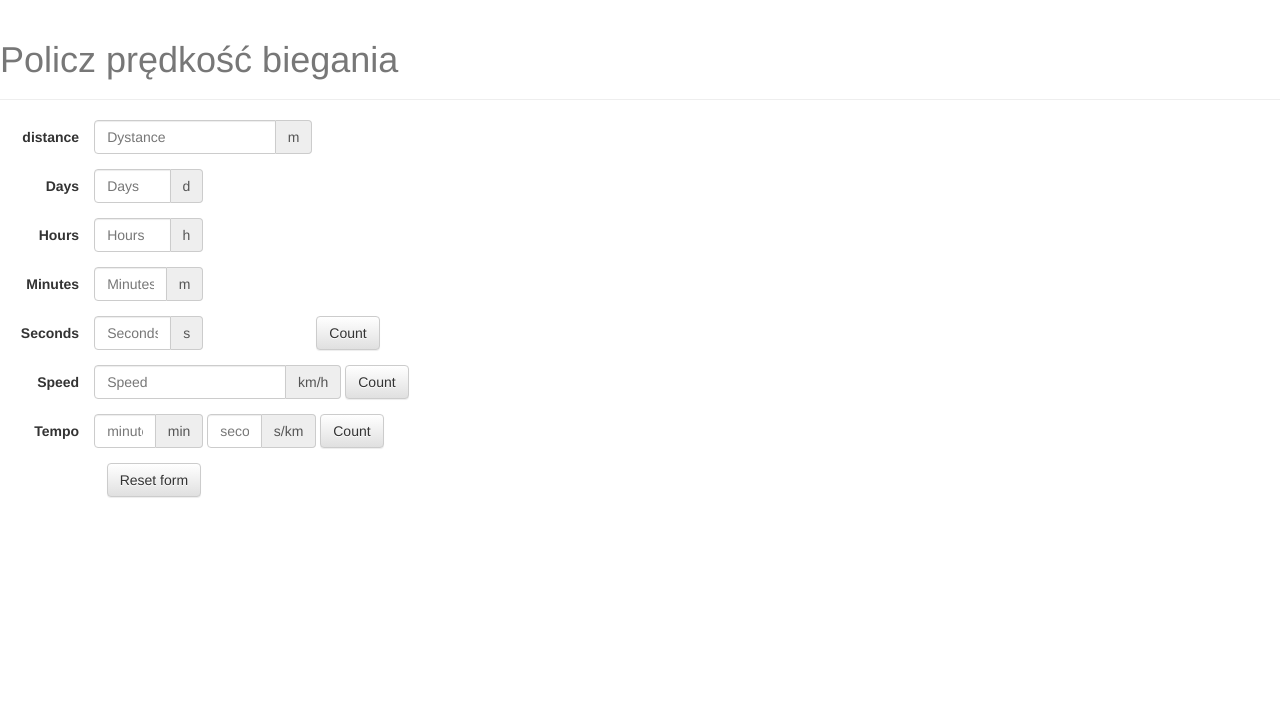
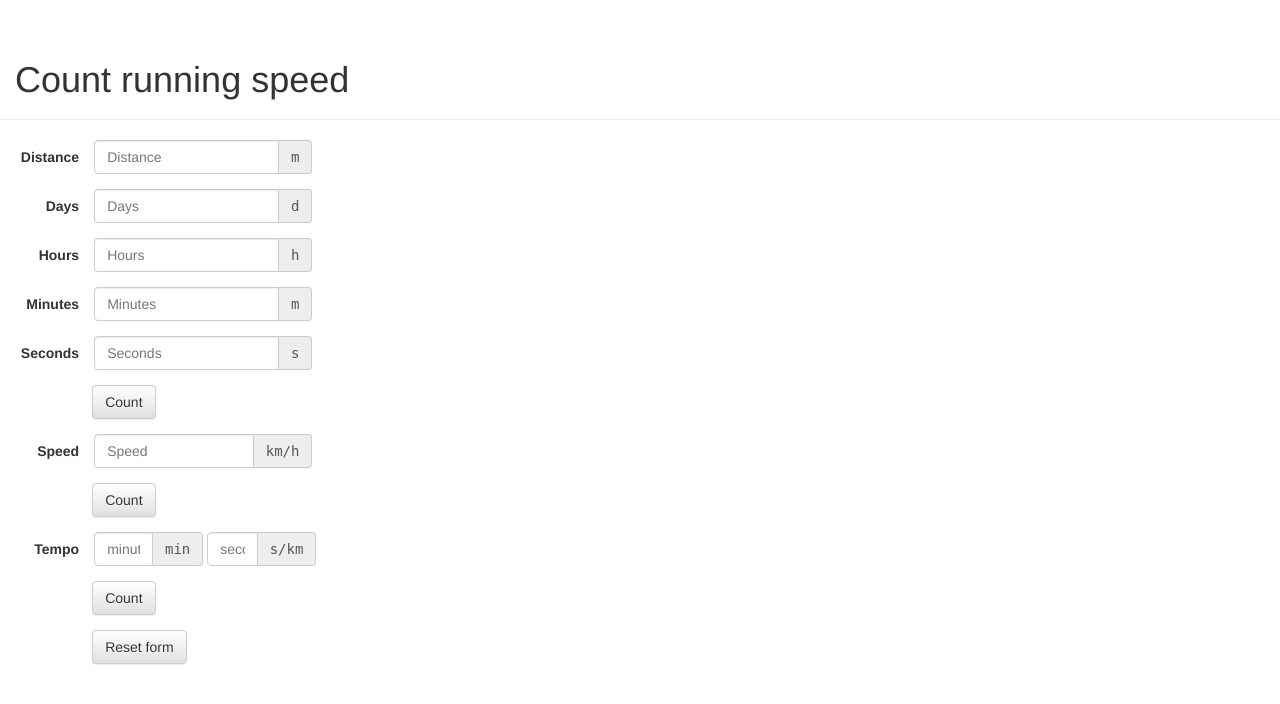
Before and after one commit to dracorp/running-calculator, a plain HTML site: page index.html in a window 1280 px wide. Drawn offline with Linux system fonts and the light colour scheme.

Commit message:
Improved view

```diff
--- a/css/style.css
+++ b/css/style.css
@@ -1,26 +1,3 @@
-/** -------------------------------------------- */
-/** --- Base ----------------------------------- */
-/** -------------------------------------------- */
-/*body								{background-color: #333; color: #f0f0f0;}*/
-h1, h2, h3, h4, h5, h6 				{color:#777;}
-label								{padding-right: 10px}
-input[type="checkbox"],
-input[type="radio"],
-input.checkbox,
-input.radio 						{top: 0;}
-:focus { -moz-outline-style: none; }
-a									{color:#555}
-
-
-/** -------------------------------------------- */
-/** --- Others --------------------------------- */
-/** -------------------------------------------- */
-.left                {text-align: left; margin: 10px 20px;}
-h4									{margin: 3px 10px; display: inline}
-h3									{margin-top: 40px;}
-code								{display:none; background-color: #eee;padding:3px; border: 1px solid #ddd; margin-left: 10px}
-code.files							{display:none; width: 500px;}
-code.i18n							{display:inline; margin: 0px;}
-ul li								{margin-left: 10px}
-a.toggle							{font-size: 10px;}
-#langBox							{margin-left: 10px; margin-bottom: 10px;}
+span.input-group-addon {
+    font-family: 'Bitstream Vera Sans Mono', 'DejaVu Sans Mono', 'Monaco', Courier, monospace;
+}
--- a/index.html
+++ b/index.html
@@ -2,31 +2,36 @@
 <html xmlns="http://www.w3.org/1999/html">
 <head lang="en">
     <meta charset="UTF-8">
+    <meta http-equiv="X-UA-Compatible" content="IE=edge">
+    <meta name="viewport" content="width=device-width, initial-scale=1">
     <link rel="stylesheet" type="text/css" href="css/bootstrap.min.css"/>
     <link rel="stylesheet" type="text/css" href="css/bootstrap-theme.min.css"/>
     <link rel="stylesheet" type="text/css" href="css/style.css"/>
-    <script type="text/javascript" src="js/jquery-1.11.1.js"    		rel="script"></script>
-    <script type="text/javascript" src="js/bootstrap.min.js"    		rel="script"></script>
-    <script type="text/javascript" src="js/count.js"            		rel="script"></script>
-	<script type="text/javascript" src="js/jquery.i18n.properties.js" 	rel="script"></script>
+    <script type="text/javascript" src="js/jquery-1.11.1.js" rel="script"></script>
+    <script type="text/javascript" src="js/bootstrap.min.js" rel="script"></script>
+    <script type="text/javascript" src="js/count.js" rel="script"></script>
     <title></title>
 </head>
 <body>
     <div class="page-header">
-        <h1>Policz prędkość biegania</h1>
+        <div class="container-fluid">
+            <h1>Count running speed</h1>
         </div>
+    </div>
+    <div class="container-fluid">
+        <div class="row">
             <form class="form-horizontal" method="post" role="form">
                 <div class="form-group">
-            <label class="col-sm-1 control-label">distance</label>
+                    <label class="col-sm-1 control-label">Distance</label>
                     <div class="input-group col-sm-2">
-                <input id="distance" class="resetThis form-control" name="distance" type="text" placeholder="Dystance"/>
+                        <input id="distance" class="resetThis form-control" name="distance" type="text" placeholder="Distance"/>
                         <span class="input-group-addon">m</span>
                     </div>
                 </div>
 
                 <div class="form-group">
                     <label class="col-sm-1 control-label">Days</label>
-            <div class="input-group col-sm-1">
+                    <div class="input-group col-sm-2">
                         <input id="days" class="resetThis form-control" name="days" type="text" placeholder="Days"/>
                         <span class="input-group-addon">d</span>
                     </div>
@@ -34,7 +39,7 @@
 
                 <div class="form-group">
                     <label class="col-sm-1 control-label">Hours</label>
-            <div class="input-group col-sm-1">
+                    <div class="input-group col-sm-2">
                         <input id="hours" class="resetThis form-control" name="hours" type="text" placeholder="Hours"/>
                         <span class="input-group-addon">h</span>
                     </div>
@@ -42,7 +47,7 @@
 
                 <div class="form-group">
                     <label class="col-sm-1 control-label">Minutes</label>
-            <div class="input-group col-sm-1">
+                    <div class="input-group col-sm-2">
                         <input id="minutes" class="resetThis form-control" name="minutes" type="text" placeholder="Minutes"/>
                         <span class="input-group-addon">m</span>
                     </div>
@@ -50,38 +55,45 @@
 
                 <div class="form-group">
                     <label class="control-label col-sm-1">Seconds</label>
-            <div class="input-group col-sm-4">
-                <div class="form-inline">
-                    <div class="input-group col-sm-3" >
+                    <div class="input-group col-sm-2">
                         <input id="seconds" class="resetThis form-control" name="seconds" type="text" placeholder="Seconds"/>
                         <span class="input-group-addon">s</span>
                     </div>
-                    <div class="input-group col-sm-offset-3">
+                </div>
+                <div class="form-group">
+                    <label class="control-label sr-only col-sm-1">Count</label>
+                    <div class="input-group">
                         <button id="count_distance" class="btn btn-default">Count</button>
                     </div>
                 </div>
+            </form>
+        </div>
+        <div class="row">
+            <form class="form-horizontal" method="post" role="form">
+                <div class="form-group">
+                    <label class="control-label col-sm-1">Speed</label>
+                    <div class="input-group col-sm-2">
+                            <div class="input-group">
+                                <input id="speed" class="resetThis form-control" name="speed" type="text" placeholder="Speed"/>
+                                <span class="input-group-addon">km/h</span>
+                            </div>
+                    </div>
+                </div>
+                <div class="form-group">
+                    <label class="control-label sr-only col-sm-1">Count</label>
+                    <div class="input-group">
+                        <button id="count_speed" class="btn btn-default">Count</button>
                     </div>
                 </div>
             </form>
-    <form class="form-horizontal" method="post" role="form">
-        <div class="form-group">
-            <label class="control-label col-sm-1">Speed</label>
-            <div class="input-group">
-                <div class="form-inline">
-                    <div class="input-group col-sm-9">
-                        <input id="speed" class="resetThis form-control" name="speed" type="text" placeholder="Speed"/>
-                        <span class="input-group-addon">km/h</span>
         </div>
-                    <button id="count_speed" class="btn btn-default">Count</button>
-                </div>
-            </div>
-        </div>
-    </form>
+        <div class="row">
             <form class="form-horizontal" method="post" role="form">
                 <div class="form-group">
                     <label class="control-label col-sm-1">Tempo</label>
-            <div class="input-group col-sm-4">
+                    <div class="col-md-4">
                         <div class="form-inline">
+                            <div class="form-group">
                                 <div class="input-group col-sm-3">
                                         <input id="pace_minutes" class="resetThis form-control" name="pace_minutes" type="text" placeholder="minutes"/>
                                         <span class="input-group-addon">min</span>
@@ -90,11 +102,28 @@
                                     <input id="pace_seconds" class="resetThis form-control" name="pace_seconds" type="text" placeholder="seconds"/>
                                     <span class="input-group-addon">s/km</span>
                                 </div>
+                            </div>
+                        </div>
+                    </div>
+                </div>
+                <div class="form-group">
+                    <label class="control-label sr-only col-sm-1">Count</label>
+                    <div class="input-group">
                         <button id="count_pace" class="btn btn-default">Count</button>
                     </div>
                 </div>
+            </form>
         </div>
-    </form>
-    <button class="btn btn-default btn-reset col-sm-offset-1">Reset form</button>
+        <div class="row">
+            <div class="form-horizontal">
+                <div class="form-group">
+                    <label class="control-label sr-only col-sm-1">Reset form</label>
+                    <div class="input-group">
+                        <button class="btn btn-default btn-reset">Reset form</button>
+                    </div>
+                </div>
+            </div>
+        </div>
+    </div><!-- content-->
 </body>
 </html>
--- a/js/count.js
+++ b/js/count.js
@@ -84,17 +84,6 @@
 jQuery(document).ready( function($) {
 	var userLang = navigator.language || navigator.userLanguage;
 	var lang = userLang.split('-')[0];
-	loadBundles(userLang);
-
-	// configure language combo box
-	$('#lang').change(function() {
-		var selection = $('#lang option:selected').val();
-		loadBundles(selection != 'browser' ? selection : null);
-		$('#langBrowser').empty();
-		if(selection == 'browser') {
-			$('#langBrowser').text('('+$.i18n.browserLang()+')');
-		}
-	});
 
     $("button#count_distance").click(function (e) {
         e.preventDefault();
```
Lines whose indentation alone changed are shown as unchanged.
